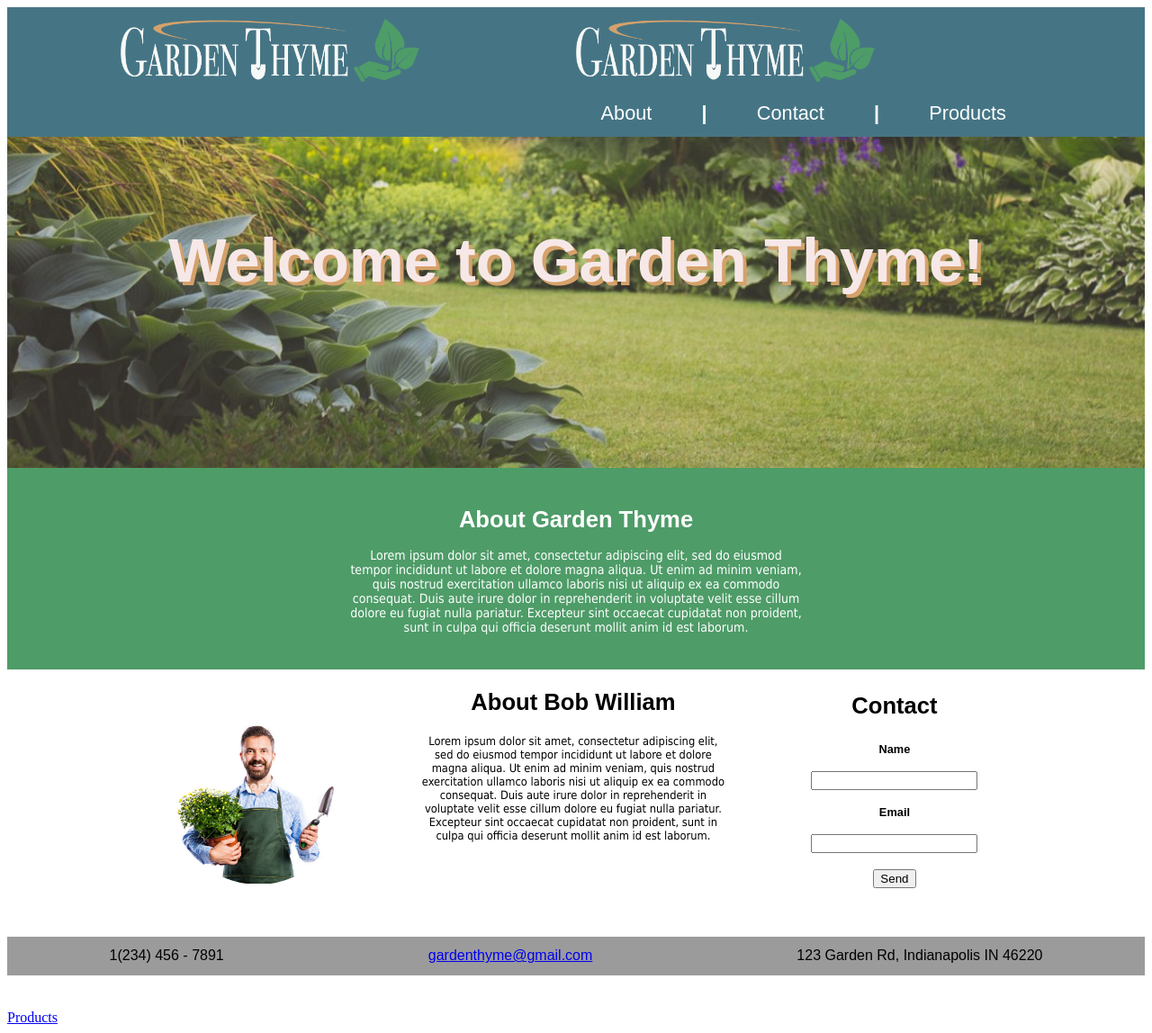
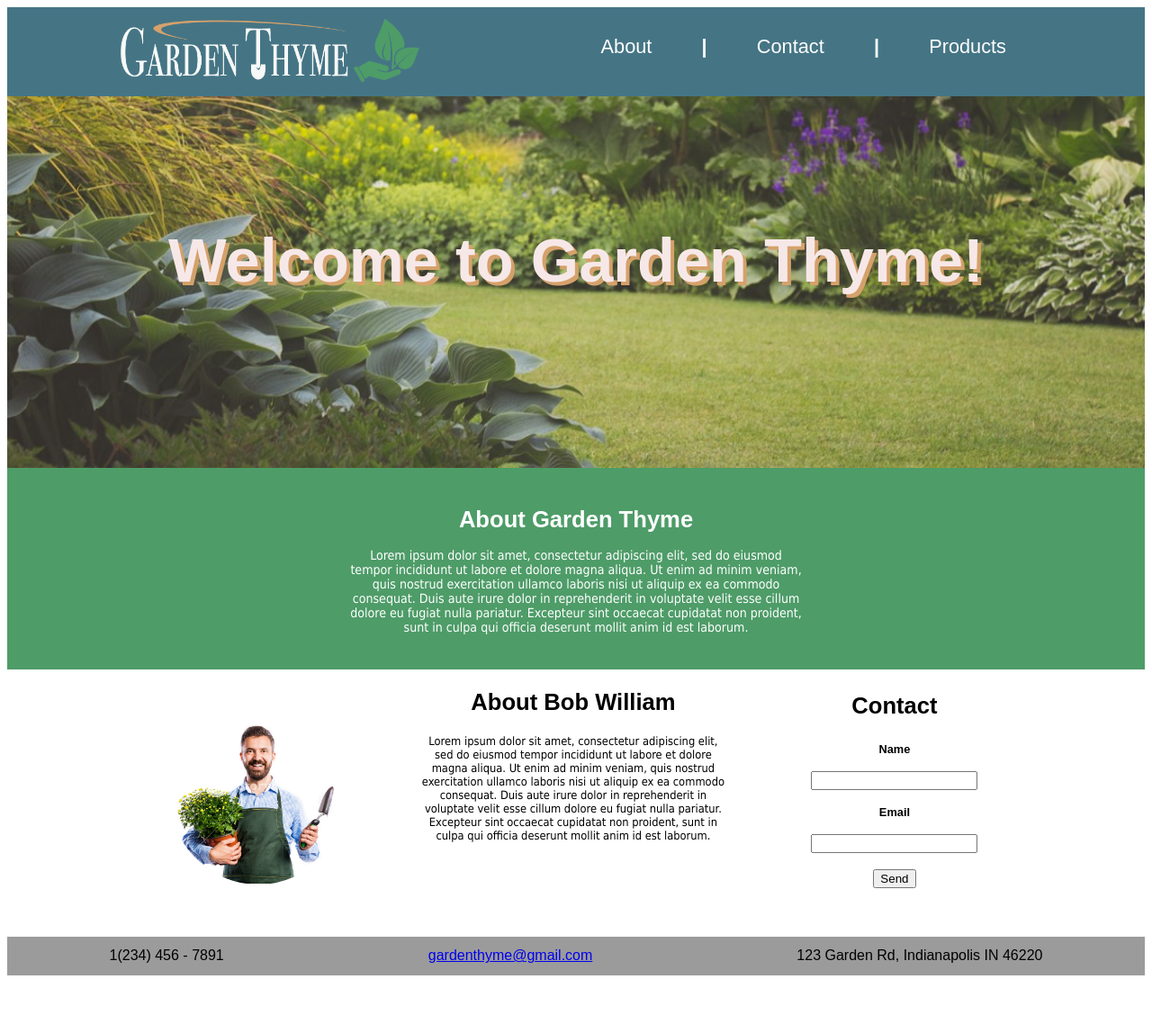
Before and after one commit to JuanMedina21/GardenProject, an Angular app: page / in a window 1280 px wide. Shown: the whole page at 90% size. After the commit the page ends 1122 px from the top, so only its background shows below. Built offline with nearby package versions, Linux system fonts and the light colour scheme; a web font is replaced by a local one.

Commit message:
worked on style and delete

```diff
--- a/src/app/app.component.html
+++ b/src/app/app.component.html
@@ -5,5 +5,3 @@
 <app-about-co></app-about-co>
 <app-contact></app-contact>
 <app-footer></app-footer>
-<a routerLink="/products">Products</a>
-<router-outlet></router-outlet>
--- a/src/app/create-product/create-product.component.ts
+++ b/src/app/create-product/create-product.component.ts
@@ -11,10 +11,10 @@ export class CreateProductComponent implements OnInit {
   constructor(private psService: ProductService) { }
 
   ngOnInit() {
-    this.findBooks();
+    this.findProducts();
   }
 
-  findBooks() : void {
+  findProducts() : void {
     this.psService.getProducts().subscribe(Products => {
       this.products = Products;
       this.products.reverse();
--- a/src/app/navbar/navbar.component.html
+++ b/src/app/navbar/navbar.component.html
@@ -1,8 +1,6 @@
 <nav>
 
-  <div class='navLogo'><img src='../../assets/logo.png' height = '70px'></div>
-
-  <a href="/"><img src='../../assets/logo.png' height = '70px'></a>
+  <div class='navLogo'><a href="/"><img src='../../assets/logo.png' height = '70px'></a></div>
 
   <div class='navContent'>
     <a href = '#about' class = 'navText'>About </a>
--- a/src/app/product.service.ts
+++ b/src/app/product.service.ts
@@ -21,7 +21,7 @@ export class ProductService {
     return this.http.get<Product[]>(this.psUrl);
   }
 
-  deleteProduct (product: Product | number): Observable<Product> {
+  deleteProduct (product: Product): Observable<Product> {
     const id = typeof product === 'number' ? product : product.id;
     const url = `${this.psUrl}/${id}`;
 
```
